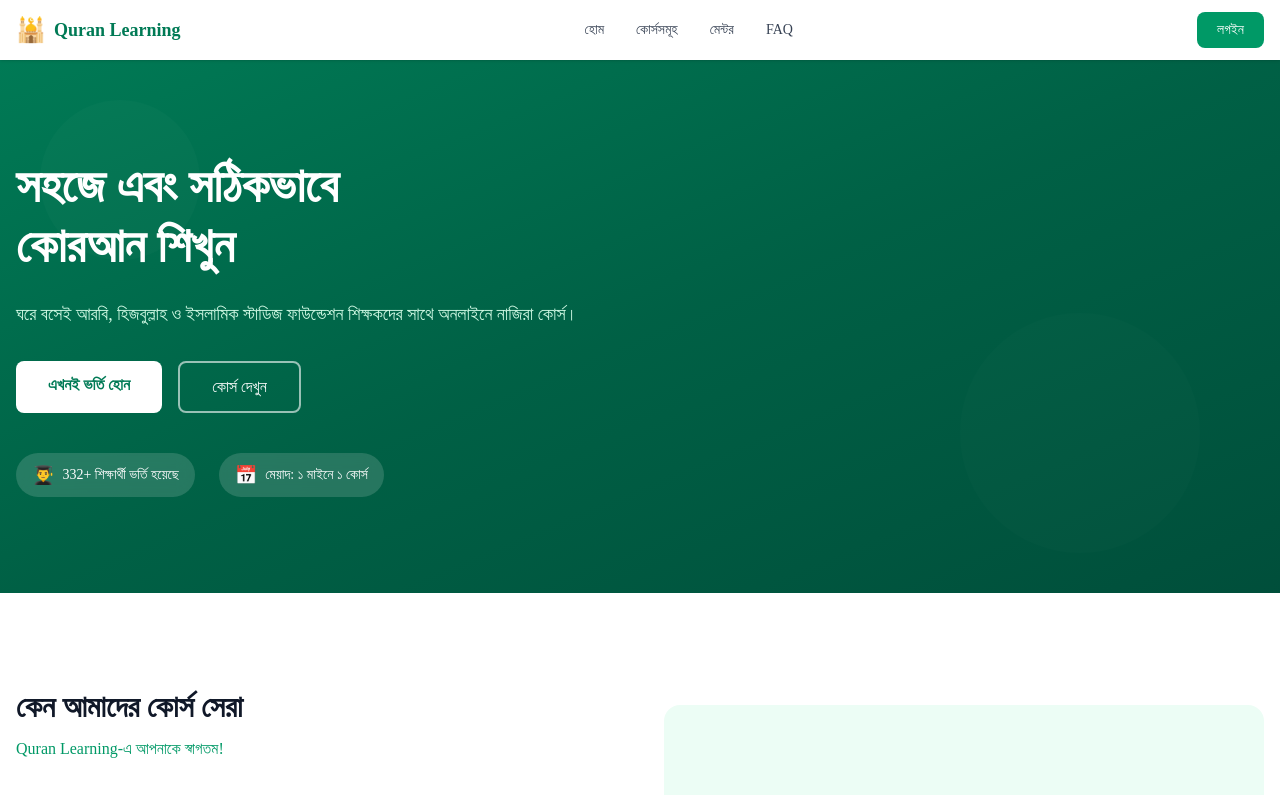
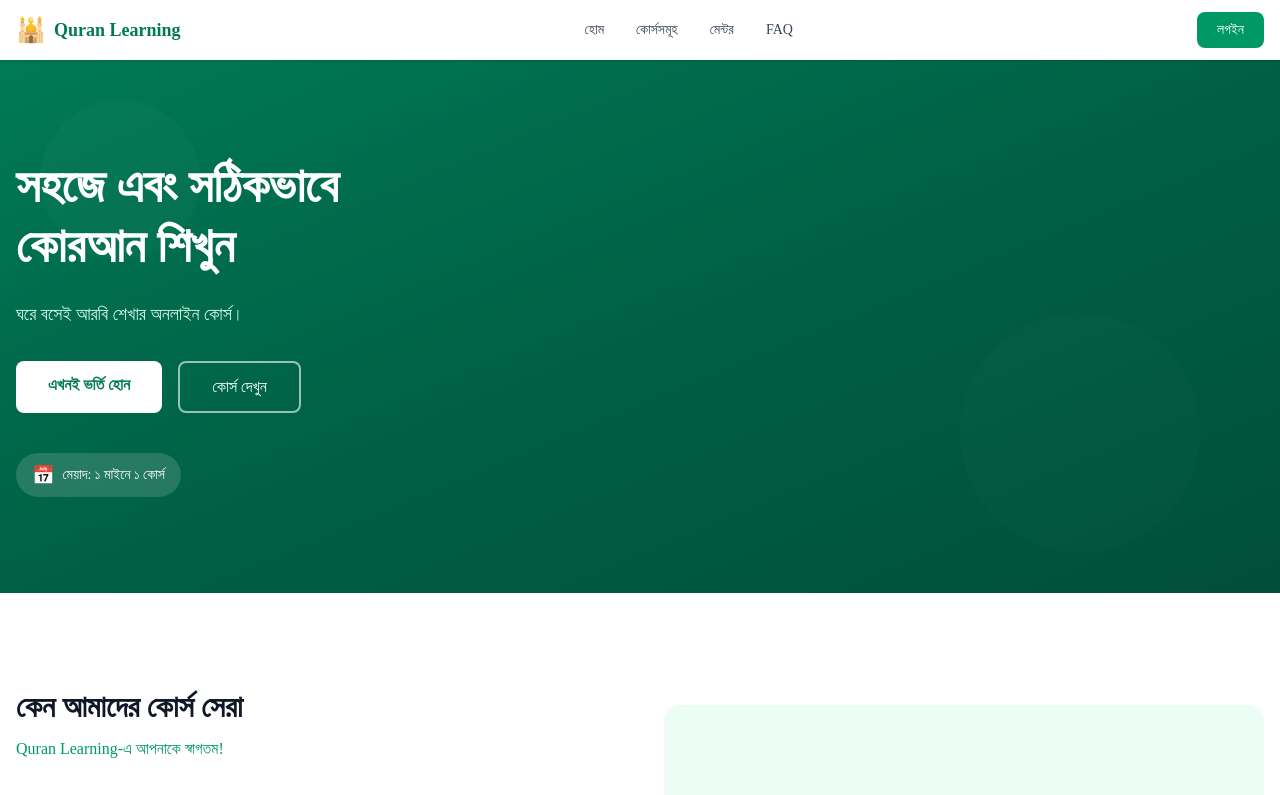
Before and after one commit to kawsar19/quran-learning, a Next.js app: page / in a window 1280 px wide. Shown: the top 795 px of the page. Built offline with nearby package versions, Linux system fonts and the light colour scheme; a web font is replaced by a local one.

Commit message:
update page.tsx

```diff
--- a/app/page.tsx
+++ b/app/page.tsx
@@ -18,8 +18,7 @@ export default function HomePage() {
               কোরআন শিখুন
             </h1>
             <p className="text-emerald-100 text-lg mb-8 max-w-xl leading-relaxed">
-              ঘরে বসেই আরবি, হিজবুল্লাহ ও ইসলামিক স্টাডিজ ফাউন্ডেশন শিক্ষকদের
-              সাথে অনলাইনে নাজিরা কোর্স।
+              ঘরে বসেই আরবি শেখার অনলাইন কোর্স।
             </p>
             <div className="flex flex-wrap gap-4 mb-10">
               <Link
@@ -36,7 +35,7 @@ export default function HomePage() {
               </Link>
             </div>
             <div className="flex flex-wrap gap-6 text-sm">
-              <div className="flex items-center gap-2 bg-white/15 backdrop-blur-sm rounded-full px-4 py-2">
+              <div className="flex items-center gap-2 bg-white/15 backdrop-blur-sm rounded-full px-4 py-2 hidden">
                 <span className="text-lg">👨‍🎓</span>
                 <span>332+ শিক্ষার্থী ভর্তি হয়েছে</span>
               </div>
```
